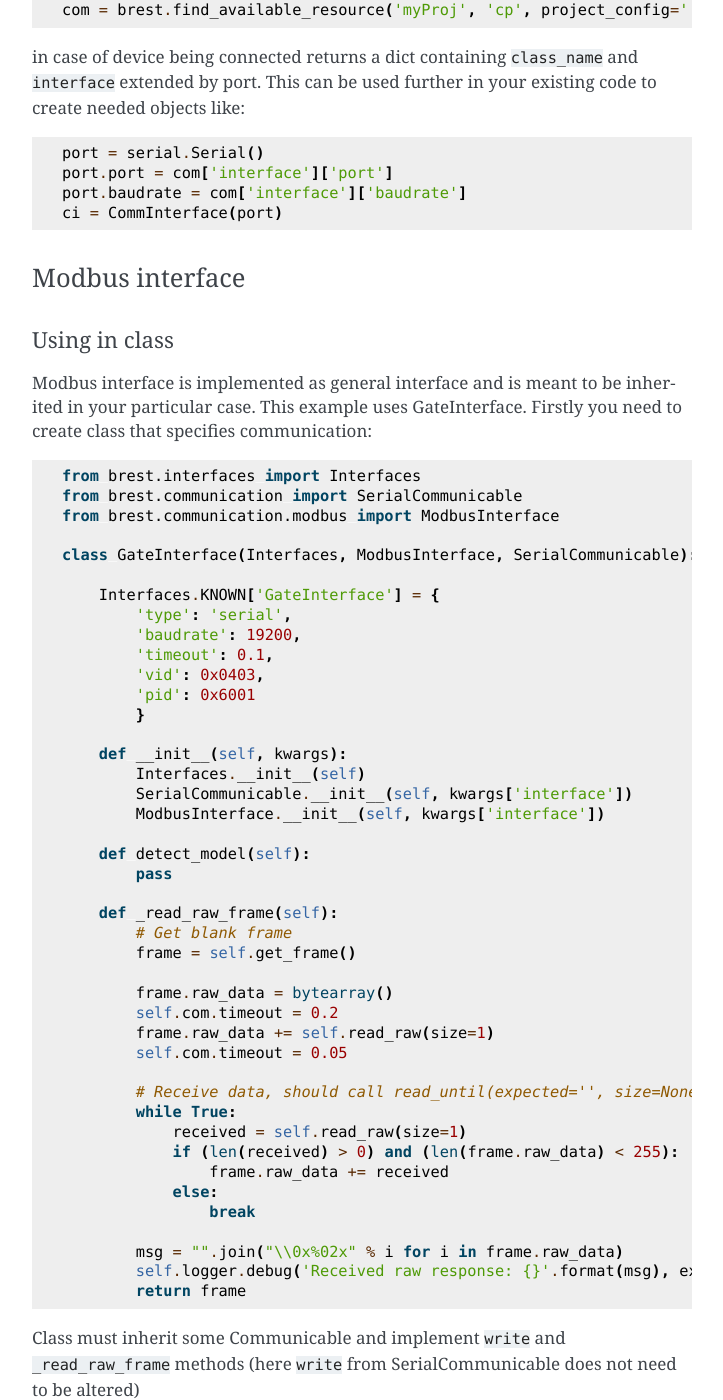
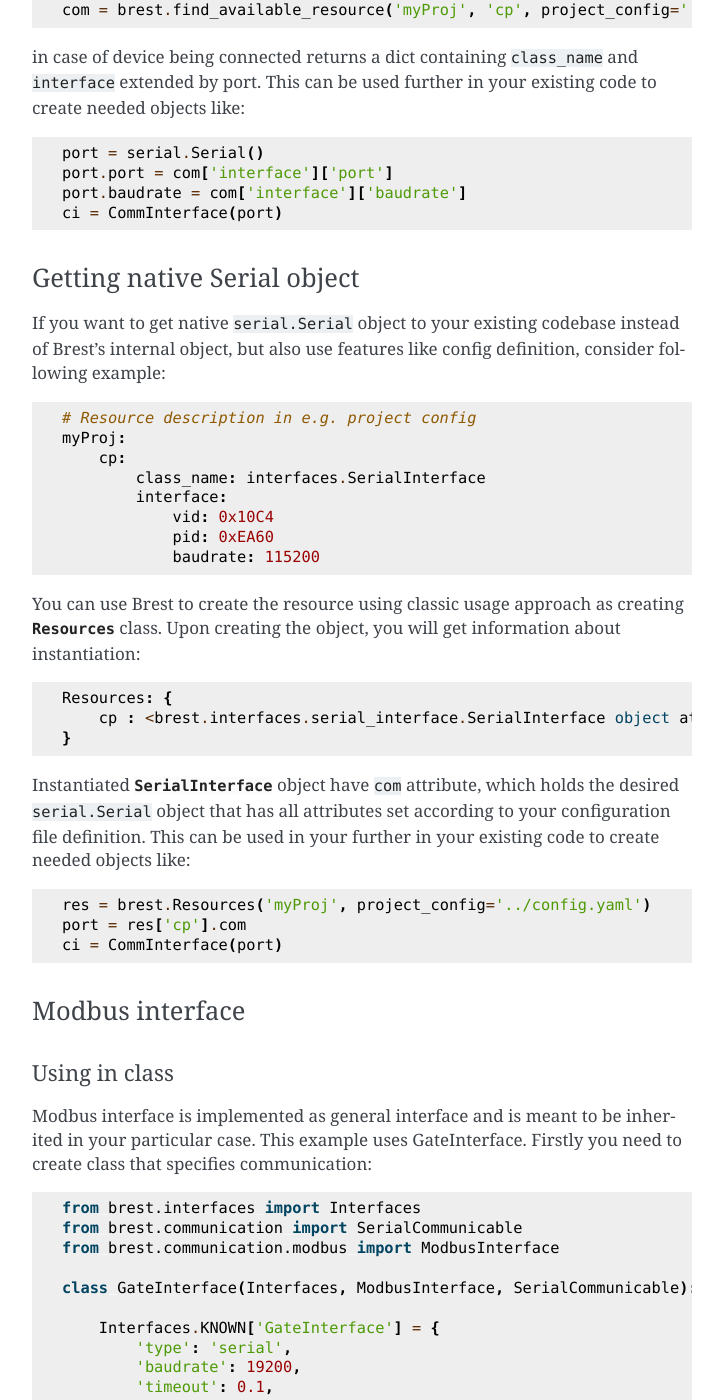
Before and after one commit to BenderRobotics/brest, a Sphinx documentation site: the page built from docs/usage.rst, in a window 1280 px wide and 1400 px high, scrolled down 4361 px. Shown: the whole window, without its empty margins (388-1111 px from the left). Built offline with Sphinx 7.4.7, drawn with Linux system fonts in a browser that asks for light colours; some of the changed text lies outside the part shown.

Commit message:
SerialInterface usage secenario (refs #3190)

```diff
--- a/docs/usage.rst
+++ b/docs/usage.rst
@@ -197,6 +197,32 @@ in case of device being connected returns a dict containing ``class_name`` and `
     port.baudrate = com['interface']['baudrate']
     ci = CommInterface(port)
 
+Getting native Serial object
+~~~~~~~~~~~~~~~~~~~~~~~~~~~~
+If you want to get native ``serial.Serial`` object to your existing codebase instead of Brest's internal object, but also use features like config definition, consider following example::
+
+    # Resource description in e.g. project config
+    myProj:
+        cp:
+            class_name: interfaces.SerialInterface
+            interface:
+                vid: 0x10C4
+                pid: 0xEA60
+                baudrate: 115200
+
+You can use Brest to create the resource using classic usage approach as creating :class:`~brest.Resources` class. Upon creating the object, you will get information about instantiation::
+
+    Resources: {
+        cp : <brest.interfaces.serial_interface.SerialInterface object at 0x03ABA050>
+    }
+
+Instantiated :class:`~brest.interfaces.SerialInterface` object have ``com`` attribute, which holds the desired ``serial.Serial`` object that has all attributes set according to your
+configuration file definition. This can be used in your further in your existing code to create needed objects like::
+
+    res = brest.Resources('myProj', project_config='../config.yaml')
+    port = res['cp'].com
+    ci = CommInterface(port)
+
 Modbus interface
 ~~~~~~~~~~~~~~~~
 
```
